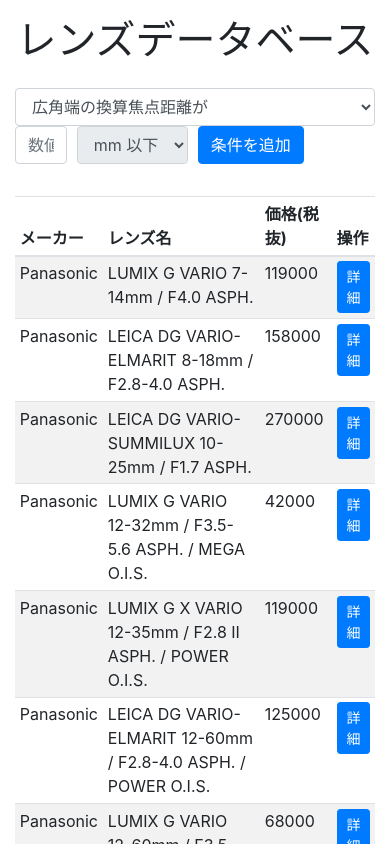
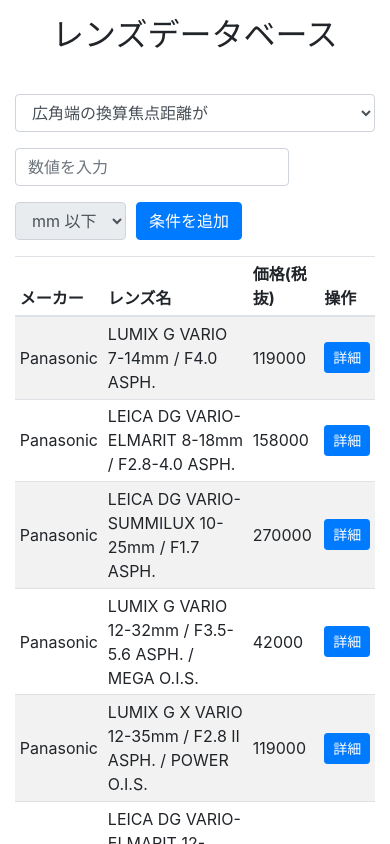
Before and after one commit to YSRKEN/MFT-DB-Tool, a React (Create React App) app in the folder mft-db-tool/: page / in a window 390 px wide. Shown: the top 844 px of the page. Built offline with nearby package versions, Linux system fonts and the light colour scheme.

Commit message:
[add] スマホでも快適に閲覧できるように、CSSなどを調整した

```diff
--- a/mft-db-tool/src/App.tsx
+++ b/mft-db-tool/src/App.tsx
@@ -73,23 +73,26 @@
   return (<Container>
     <Row className="my-3">
       <Col>
-        <h1 className="text-center">レンズデータベース</h1>
+        <h1 className="text-center d-none d-sm-block">レンズデータベース</h1>
+        <h2 className="text-center d-block d-sm-none">レンズデータベース</h2>
       </Col>
     </Row>
-    <Row className="my-3">
+    <Row className="mt-3">
       <Col>
         <AddQueryForm queryType={queryType} setQueryType={setQueryType}
           queryValue={queryValue} setQueryValue={setQueryValue}
-          addQuery={addQuery}/>
+          addQuery={addQuery} />
       </Col>
     </Row>
-    <Row className="my-3">
+    {queryList.length > 0
+      ? <Row className="my-0">
         <Col>
           {queryList.map(query =>
             <QueryButton key={query.type.name} query={query} deleteQuery={() => deleteQuery(query.type.name)} />
           )}
         </Col>
       </Row>
+      : <></>}
     <Row className="my-3">
       <Col>
         <LensTable lensList={lensList2} />
--- a/mft-db-tool/src/component/AddQueryForm.tsx
+++ b/mft-db-tool/src/component/AddQueryForm.tsx
@@ -12,7 +12,7 @@
   return (
     <Form>
       <Form.Row>
-        <Col xs="auto">
+        <Col xs="auto" className="mt-3">
           <Form.Control as="select" value={queryType}
             onChange={e => setQueryType(e.currentTarget.value)}>
             {QueryTypeList.map(q =>
@@ -23,11 +23,11 @@
         {BooleanQueryTypeList.includes(queryType)
           ? <></>
           : <>
-            <Col xs={2}>
+            <Col xs="auto" className="mt-3">
               <Form.Control value={queryValue} placeholder="数値を入力"
                 onChange={e => setQueryValue(e.currentTarget.value)} />
             </Col>
-            <Col xs="auto">
+            <Col xs="auto" className="mt-3">
               <Form.Control as="select" value={queryType} readOnly>
                 {QueryTypeList.map(q =>
                   <option key={q.name} value={q.name}>{q.suffixMessage}</option>
@@ -35,7 +35,7 @@
               </Form.Control>
             </Col>
           </>}
-        <Col xs="auto">
+        <Col xs="auto" className="mt-3">
           <Button onClick={addQuery}>条件を追加</Button>
         </Col>
       </Form.Row>
--- a/mft-db-tool/src/component/LensTable.tsx
+++ b/mft-db-tool/src/component/LensTable.tsx
@@ -41,15 +41,14 @@
     </thead>
     <tbody>
       {lensListA.map(lens => <tr key={lens.id}>
-        <td>{lens.maker}</td>
-        <td>{lens.name}</td>
-        <td>{lens.price}</td>
-        <td><Button size="sm" onClick={() => onClickDetailButton(lens.name)}>詳細</Button></td>
+        <td className="align-middle text-nowrap">{lens.maker}</td>
+        <td className="align-middle">{lens.name}</td>
+        <td className="align-middle text-nowrap">{lens.price}</td>
+        <td className="align-middle text-nowrap"><Button size="sm" onClick={() => onClickDetailButton(lens.name)}>詳細</Button></td>
       </tr>)}
       {selectedLensName !== '' && lensIndex >= 0
         ? <tr>
-          <td></td>
-          <td>
+            <td colSpan={4}>
               <ul>
                 <li>品番：{lensListA[lensIndex].product_number}</li>
                 <li>換算焦点距離：{lensListA[lensIndex].wide_focal_length === lensListA[lensIndex].telephoto_focal_length
@@ -71,15 +70,13 @@
                   {lensListA[lensIndex].is_inner_zoom ? 'インナーズーム　' : ''}</li>
               </ul>
             </td>
-          <td></td>
-          <td></td>
         </tr>
         : <></>}
       {lensListB.map(lens => <tr key={lens.id}>
         <td>{lens.maker}</td>
         <td>{lens.name}</td>
         <td>{lens.price}</td>
-        <td><Button size="sm" onClick={() => onClickDetailButton(lens.name)}>詳細</Button></td>
+        <td><Button size="sm" className="text-nowrap" onClick={() => onClickDetailButton(lens.name)}>詳細</Button></td>
       </tr>)}
     </tbody>
   </Table>);
```
Lines whose indentation alone changed are shown as unchanged.
